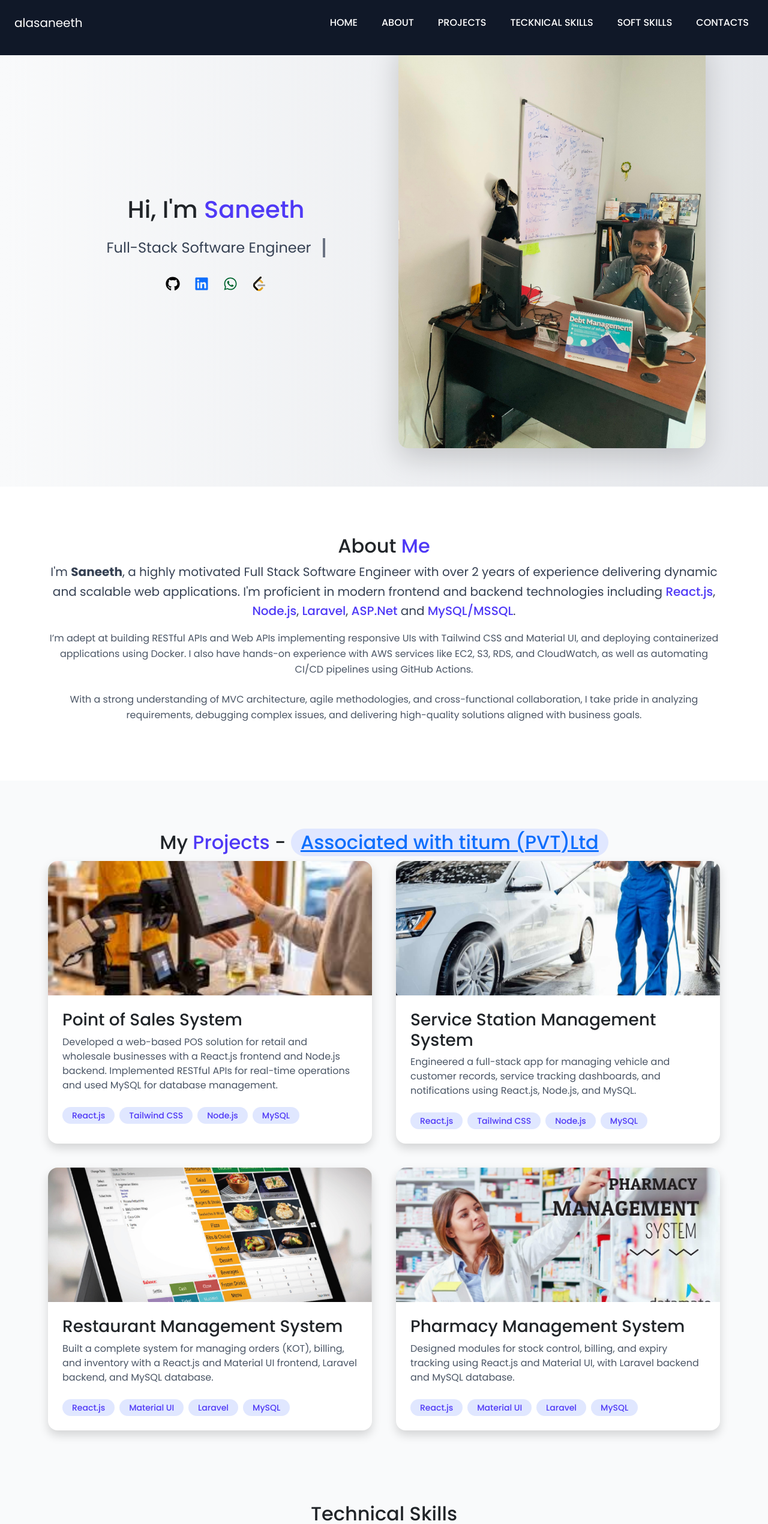
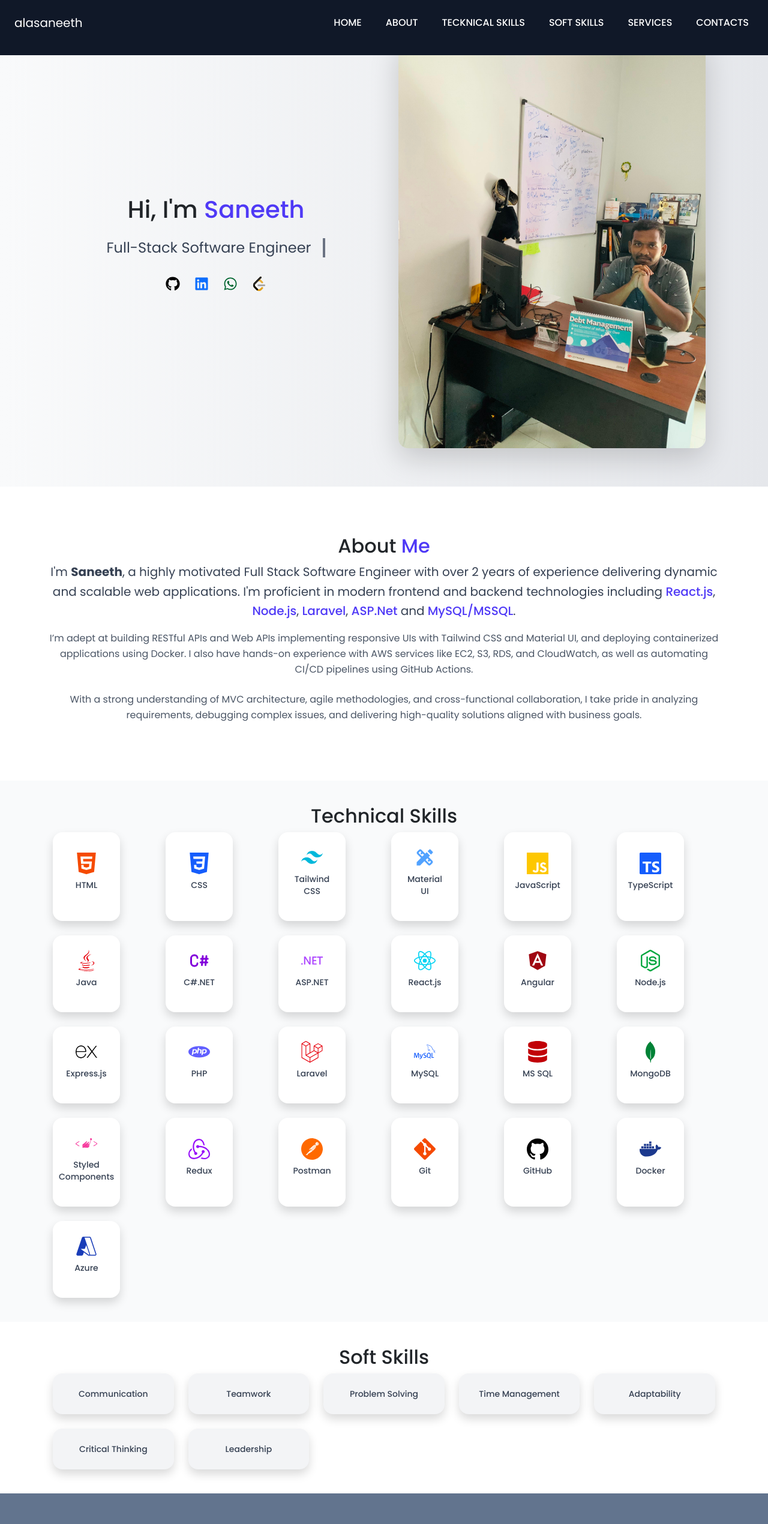
Before and after one commit to alasaneeth/saneeth-portfolio, a React (Vite) app: page / in a window 1280 px wide. Shown: the top 2540 px of the page at 60% size. Built offline with nearby package versions, Linux system fonts and the light colour scheme.

Commit message:
Add Azure and Remove AWS and Project Navigation

```diff
--- a/src/App.tsx
+++ b/src/App.tsx
@@ -2,7 +2,6 @@ import Header from './components/Pages/Header'
 import "./App.css"
 import Hero from './components/Pages/Hero'
 import About from './components/Pages/About'
-import Projects from './components/Pages/Projects'
 import TechincalSkills from './components/Pages/TechincalSkills'
 import SoftSkills from './components/Pages/SoftSkills'
 import Services from './components/Pages/Service'
@@ -17,7 +16,7 @@ function App() {
       <Header/>
       <Hero/>
       <About/>
-      <Projects/>
+      {/* <Projects/> */}
       <TechincalSkills/>
       <SoftSkills/>
       <Services/>
--- a/src/components/ExportedFiles/TecknicalSkills.tsx
+++ b/src/components/ExportedFiles/TecknicalSkills.tsx
@@ -17,8 +17,11 @@ import {
   SiPostman,
   SiGit,
   SiGithub,
+
 } from "react-icons/si";
-import { FaJava, FaAws, FaDatabase,FaDocker, FaAngular } from "react-icons/fa"; // Java, AWS fallback
+import { VscAzure } from "react-icons/vsc";
+
+import { FaJava, FaDatabase,FaDocker, FaAngular } from "react-icons/fa"; // Java, AWS fallback
 import { MdDesignServices } from "react-icons/md"; // Material Design icons
 import { TbBrandCSharp } from "react-icons/tb";
 
@@ -51,5 +54,7 @@ export const TECHNICAL_SKILLS = [
   { icon: <SiGit className="text-orange-600" />, label: "Git" },
   { icon: <SiGithub className="text-black" />, label: "GitHub" },
   { icon: <FaDocker className="text-blue-900" />, label: "Docker" },
-  { icon: <FaAws className="text-yellow-600" />, label: "AWS" },
+  // { icon: <FaAws className="text-yellow-600" />, label: "AWS" },
+  { icon: <VscAzure className="text-blue-800" />, label: "Azure" }, // Added Azure
+
 ];
--- a/src/components/Pages/Contact.tsx
+++ b/src/components/Pages/Contact.tsx
@@ -25,7 +25,7 @@ const ContactUs: React.FC = () => {
   };
 
   return (
-    <section className="bg-gray-100 text-gray-800 py-10 px-4">
+    <section id='contacts' className="bg-gray-100 text-gray-800 py-10 px-4">
       <div className="max-w-6xl mx-auto grid md:grid-cols-2 gap-8 items-start">
         {/* Left: Contact Form */}
         <div className="bg-white p-6 rounded-2xl shadow-md">
--- a/src/components/Pages/Header.tsx
+++ b/src/components/Pages/Header.tsx
@@ -14,10 +14,10 @@ const Header = () => {
       <ul className="hidden md:flex gap-6 text-white font-medium">
         <li><a href="#home">HOME</a></li>
         <li><a href="#about">ABOUT</a></li>
-        <li><a href="#projects">PROJECTS</a></li>
+        {/* <li><a href="#projects">PROJECTS</a></li> */}
         <li><a href="#techncalSckills">TECKNICAL SKILLS</a></li>
         <li><a href="#softSkills">SOFT SKILLS</a></li>
-        {/* <li><a href="#services">SERVICES</a></li> */}
+        <li><a href="#services">SERVICES</a></li>
         <li><a href="#contacts">CONTACTS</a></li>
       </ul>
 
@@ -36,10 +36,10 @@ const Header = () => {
           <ul className="flex flex-col items-center gap-4 py-6 text-white font-medium">
             <li><a href="#home" onClick={toggleMenu}>HOME</a></li>
             <li><a href="#about" onClick={toggleMenu}>ABOUT</a></li>
-            <li><a href="#projects" onClick={toggleMenu}>PROJECTS</a></li>
+            {/* <li><a href="#projects" onClick={toggleMenu}>PROJECTS</a></li> */}
             <li><a href="#techncalSckills"  onClick={toggleMenu}>TECKNICAL SKILLS</a></li>
             <li><a href="#techncalSckills"  onClick={toggleMenu}>SOFT SKILLS</a></li>
-            {/* <li><a href="#techncalSckills"  onClick={toggleMenu}>SERVICES</a></li> */}
+            <li><a href="#techncalSckills"  onClick={toggleMenu}>SERVICES</a></li>
             <li><a href="#contacts" onClick={toggleMenu}>CONTACTS</a></li>
           </ul>
         </div>
```
